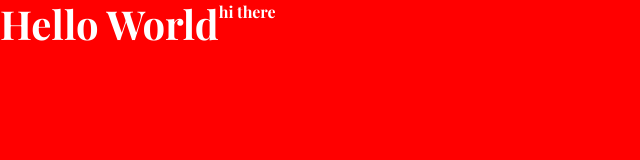
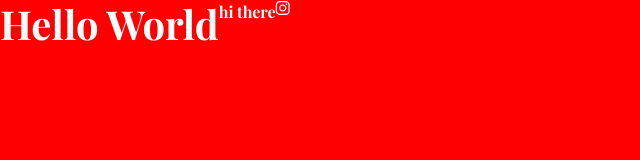
Before and after one commit to sevdaB/MYjOUrney, a plain HTML site: page index.html in a window 1280 px wide. Shown: the full height of the page, 0-640 px from the left. Drawn offline with nearby package versions, Linux system fonts and the light colour scheme.

Commit message:
added font awesome

```diff
--- a/index.html
+++ b/index.html
@@ -32,6 +32,7 @@
     <div class="d-flex">
       <h1>Hello World</h1>
       <p>hi there</p>
+      <i class="fa-brands fa-instagram"></i>
     </div>
   </body>
 </html>
--- a/styles/journey.css
+++ b/styles/journey.css
@@ -10,3 +10,6 @@ p {
   font-family: "Playfair Display", serif;
   color: white;
 }
+.fa-brands {
+  color: white;
+}
```
